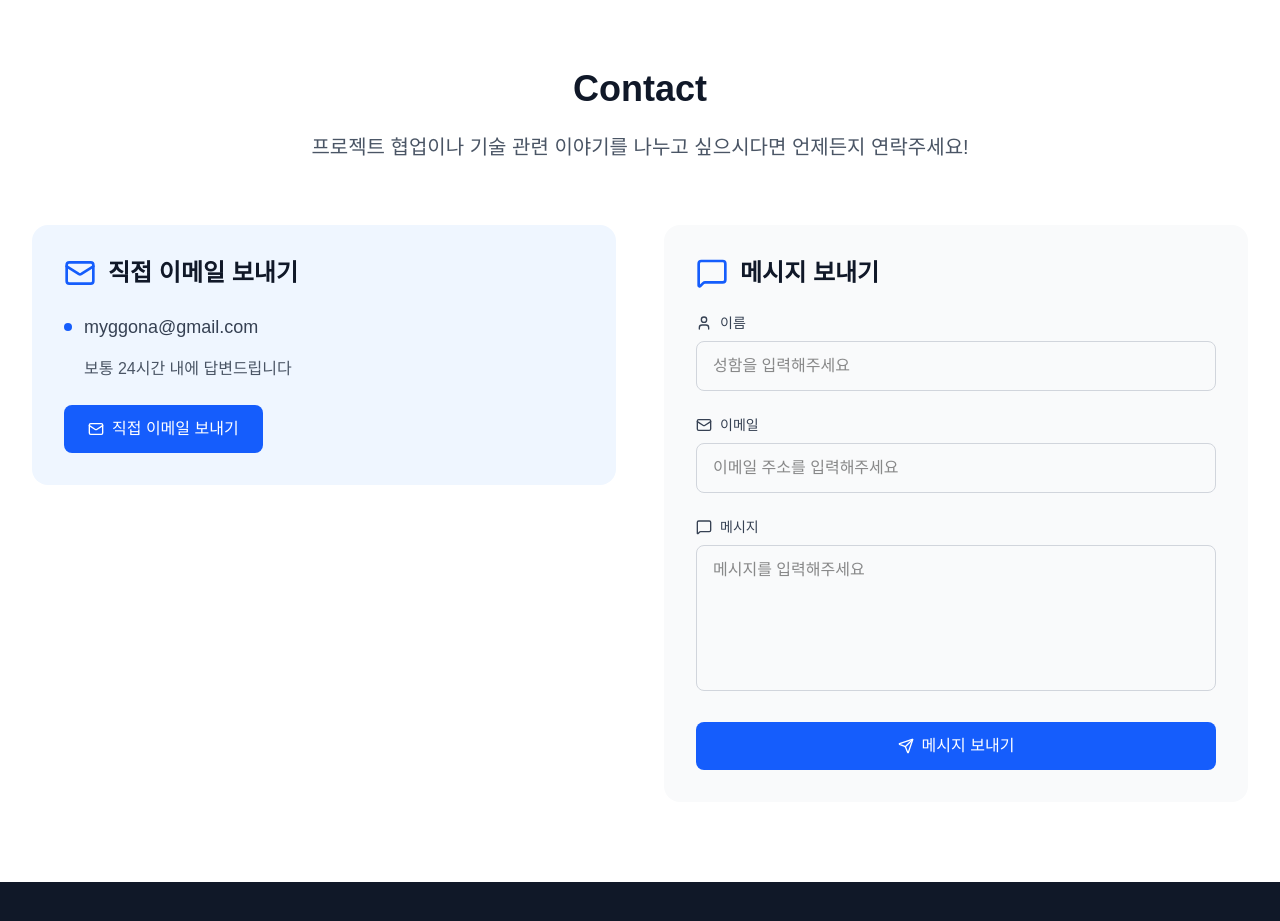
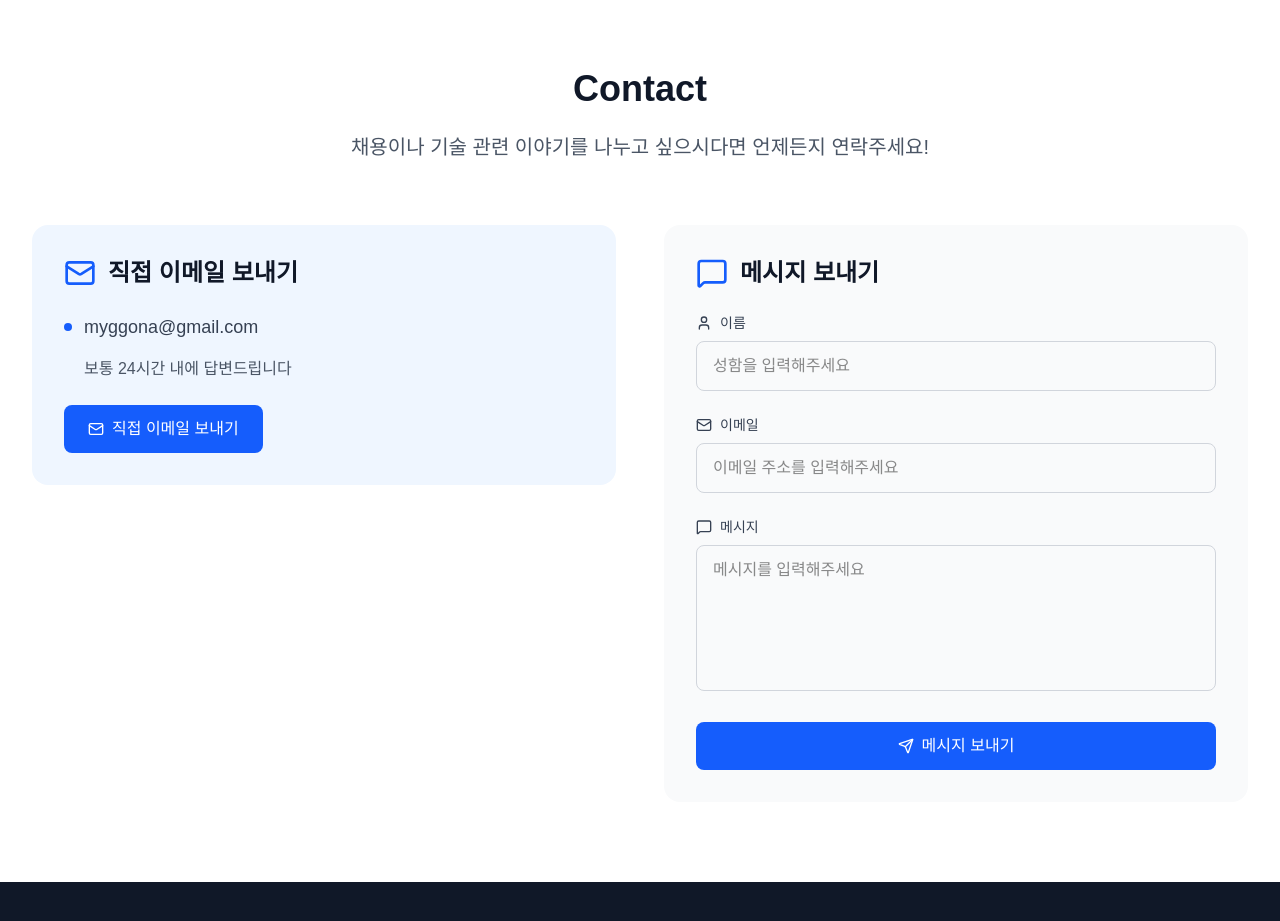
Before and after one commit to HwanGonJang/gon-portfolio, a Next.js app: page / in a window 1280 px wide. Shown: the part 6960-7881 px from the top of the page. Built offline with nearby package versions, Linux system fonts and the light colour scheme.

Commit message:
fix: subtitle

```diff
--- a/src/components/sections/Contact.tsx
+++ b/src/components/sections/Contact.tsx
@@ -21,7 +21,7 @@ const Contact = ({ language }: ContactProps) => {
   const content = {
     ko: {
       title: "Contact",
-      subtitle: "프로젝트 협업이나 기술 관련 이야기를 나누고 싶으시다면 언제든지 연락주세요!",
+      subtitle: "채용이나 기술 관련 이야기를 나누고 싶으시다면 언제든지 연락주세요!",
       directEmail: "직접 이메일 보내기",
       formTitle: "메시지 보내기",
       nameLabel: "이름",
@@ -38,7 +38,7 @@ const Contact = ({ language }: ContactProps) => {
     },
     en: {
       title: "Contact",
-      subtitle: "Feel free to reach out if you'd like to collaborate on projects or discuss technology!",
+      subtitle: "Feel free to reach out if you'd like to process recruitment or discuss technology!",
       directEmail: "Send Direct Email",
       formTitle: "Send Message",
       nameLabel: "Name",
```
